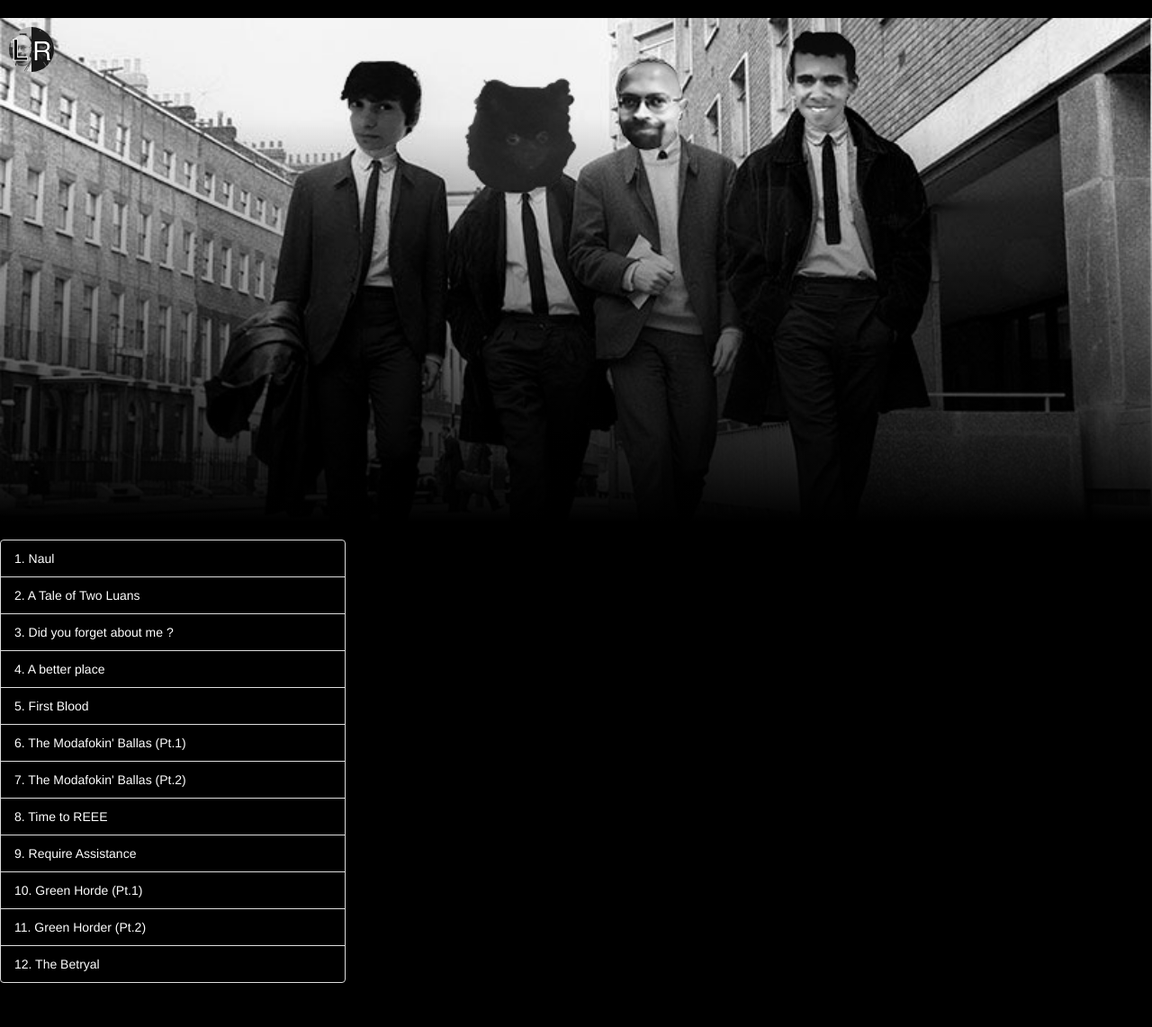
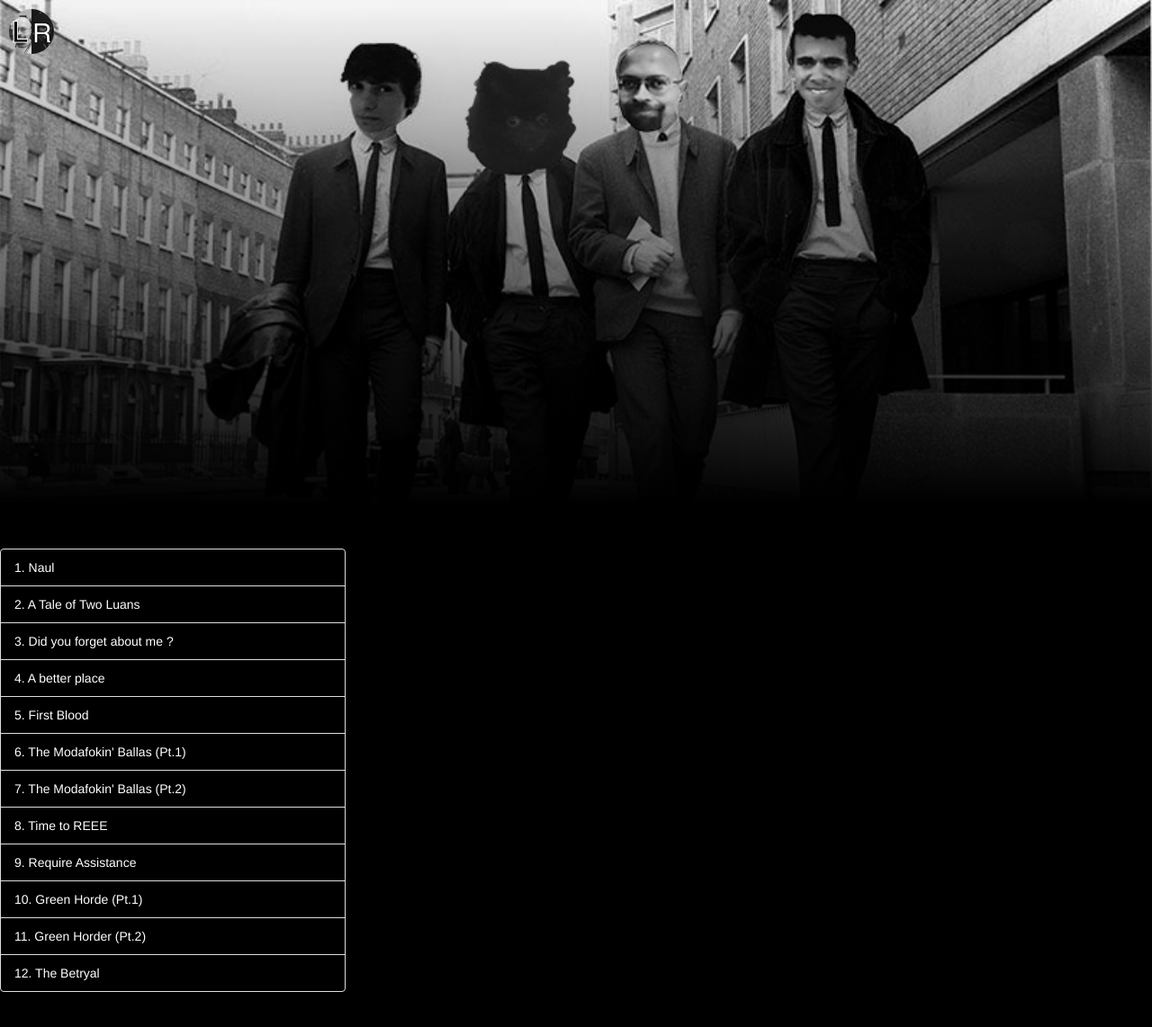
Before and after one commit to davisjr2000/lr-react, a React app: page / in a window 1280 px wide. Shown: the whole page at 90% size. Before the commit the page ends 1113 px from the top, so only its background shows below. Built offline with nearby package versions, Linux system fonts and the light colour scheme.

Commit message:
Adjust SCSS

```diff
--- a/assets/stylesheets/application.scss
+++ b/assets/stylesheets/application.scss
@@ -5,7 +5,6 @@ body {
 }
 
 .app {
-  margin-top: 20px;
   margin-bottom: 20px;
   .episodes {
     width: 30%;
@@ -26,7 +25,7 @@ body {
 .landing{
   height: 70vh;
   background-size: cover;
-  margin-bottom: 20px;
+  margin-bottom: 50px;
 }
 
 .lr-logo{
@@ -40,3 +39,17 @@ body {
   background-color: transparent;
   cursor: pointer;
 }
+
+.list-group-item:hover{
+  background-color: lightgray;
+  color: black;
+}
+
+.d-flex{
+  display: flex;
+}
+
+iframe{
+  width: 100%;
+  height: 35vw;
+}
--- a/src/components/app.jsx
+++ b/src/components/app.jsx
@@ -8,8 +8,10 @@ const App = () => {
   return (
     <div className="app">
       <Landing />
-      <EpisodeList />
-      <SelectedEpisode />
+      <div className="d-flex">
+        <EpisodeList />
+        <SelectedEpisode />
+      </div>
     </div>
   );
 };
--- a/src/components/landing.jsx
+++ b/src/components/landing.jsx
@@ -2,7 +2,7 @@ import React from 'react';
 
 const Landing = () => {
   return (
-    <div className="landing" style={{backgroundImage:`linear-gradient(to bottom, rgba(0,0,0,0) 20%, rgba(0,0,0,1)), url('../assets/images/lr-gang.jpeg')`}}>
+    <div className="landing" style={{backgroundImage:`linear-gradient(to bottom, rgba(0,0,0,0) 1%, rgba(0,0,0,1)), url('../assets/images/lr-gang.jpeg')`}}>
       <a href="#">
         <img src="../assets/images/lr-logo.jpeg" className="lr-logo"/>
       </a>
```
